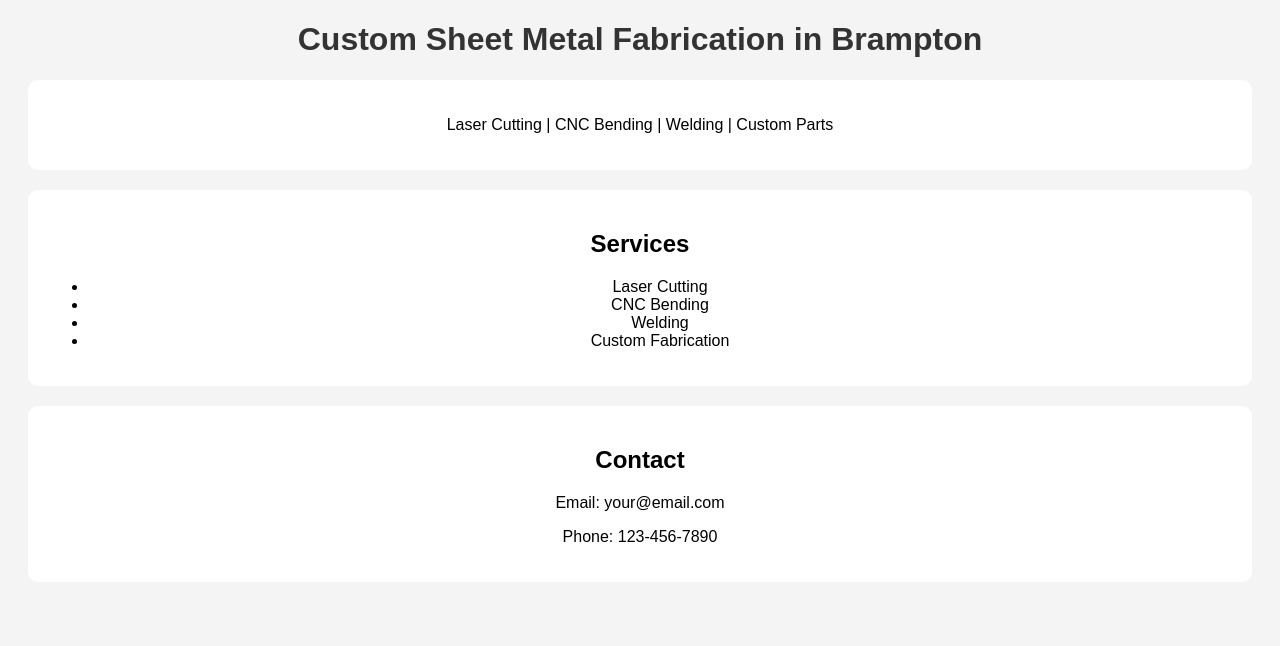
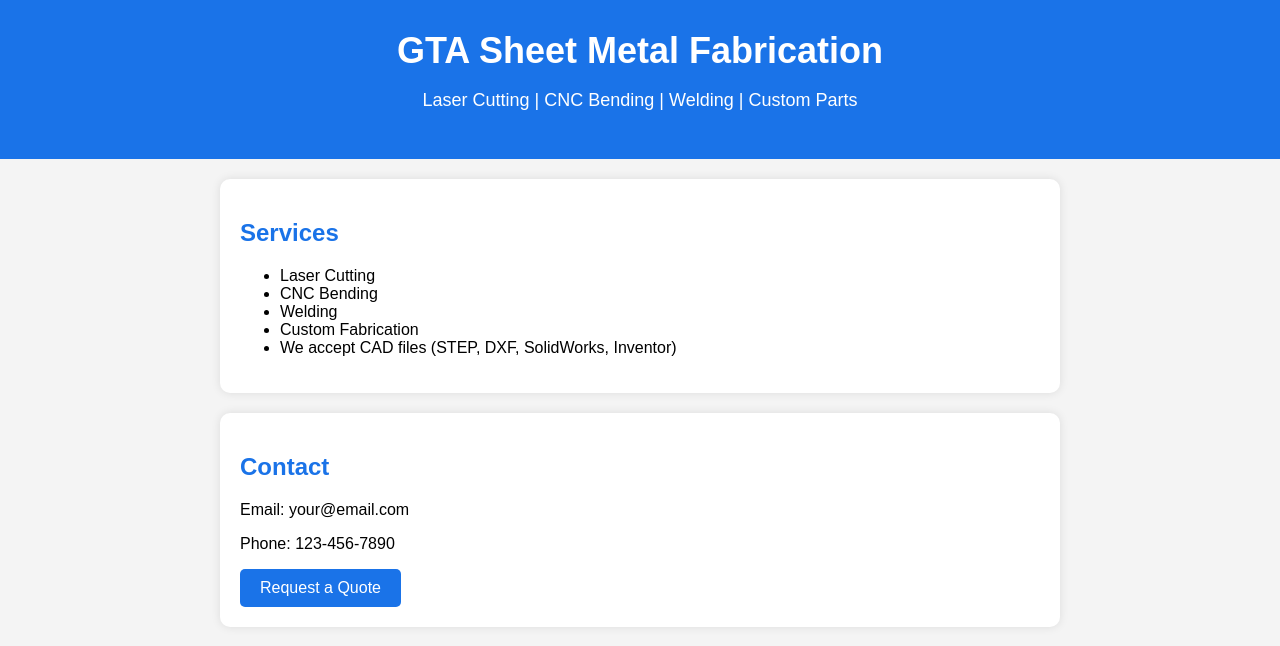
Before and after one commit to DilemmaSolution/Dilemma-Solution, a plain HTML site: page index.html in a window 1280 px wide. Drawn offline with Linux system fonts and the light colour scheme.

Commit message:
Update index.html

```diff
--- a/index.html
+++ b/index.html
@@ -1,51 +1,86 @@
 <!DOCTYPE html>
 <html>
 <head>
-    <title>Sheet Metal Business</title>
-
+    <title>GTA Sheet Metal Fabrication</title>
     <style>
         body {
-            font-family: Arial;
+            font-family: Arial, sans-serif;
+            background-color: #f4f4f4;
+            margin: 0;
+            padding: 0;
+        }
+
+        header {
+            background-color: #1a73e8;
+            color: white;
+            padding: 30px 0;
             text-align: center;
-            background-color: #f4f4f4;
         }
 
         h1 {
-            color: #333;
+            margin: 0;
+            font-size: 36px;
         }
 
-        .box {
+        .subtitle {
+            font-size: 18px;
+        }
+
+        .section {
             background: white;
-            margin: 20px;
+            margin: 20px auto;
             padding: 20px;
+            max-width: 800px;
             border-radius: 10px;
+            box-shadow: 0 0 10px rgba(0,0,0,0.1);
+        }
+
+        h2 {
+            color: #1a73e8;
+        }
+
+        ul {
+            text-align: left;
+        }
+
+        .contact button {
+            background-color: #1a73e8;
+            color: white;
+            border: none;
+            padding: 10px 20px;
+            border-radius: 5px;
+            cursor: pointer;
+            font-size: 16px;
+        }
+
+        .contact button:hover {
+            background-color: #155ab6;
         }
     </style>
-
 </head>
-
 <body>
 
-    <h1>Custom Sheet Metal Fabrication in Brampton</h1>
+<header>
+    <h1>GTA Sheet Metal Fabrication</h1>
+    <p class="subtitle">Laser Cutting | CNC Bending | Welding | Custom Parts</p>
+</header>
 
-    <div class="box">
-        <p>Laser Cutting | CNC Bending | Welding | Custom Parts</p>
-    </div>
-
-    <div class="box">
+<div class="section">
     <h2>Services</h2>
     <ul>
         <li>Laser Cutting</li>
         <li>CNC Bending</li>
         <li>Welding</li>
         <li>Custom Fabrication</li>
+        <li>We accept CAD files (STEP, DXF, SolidWorks, Inventor)</li>
     </ul>
 </div>
 
-    <div class="box">
+<div class="section contact">
     <h2>Contact</h2>
     <p>Email: your@email.com</p>
     <p>Phone: 123-456-7890</p>
+    <button onclick="window.location.href='mailto:your@email.com'">Request a Quote</button>
 </div>
 
 </body>
```
Lines whose indentation alone changed are shown as unchanged.
